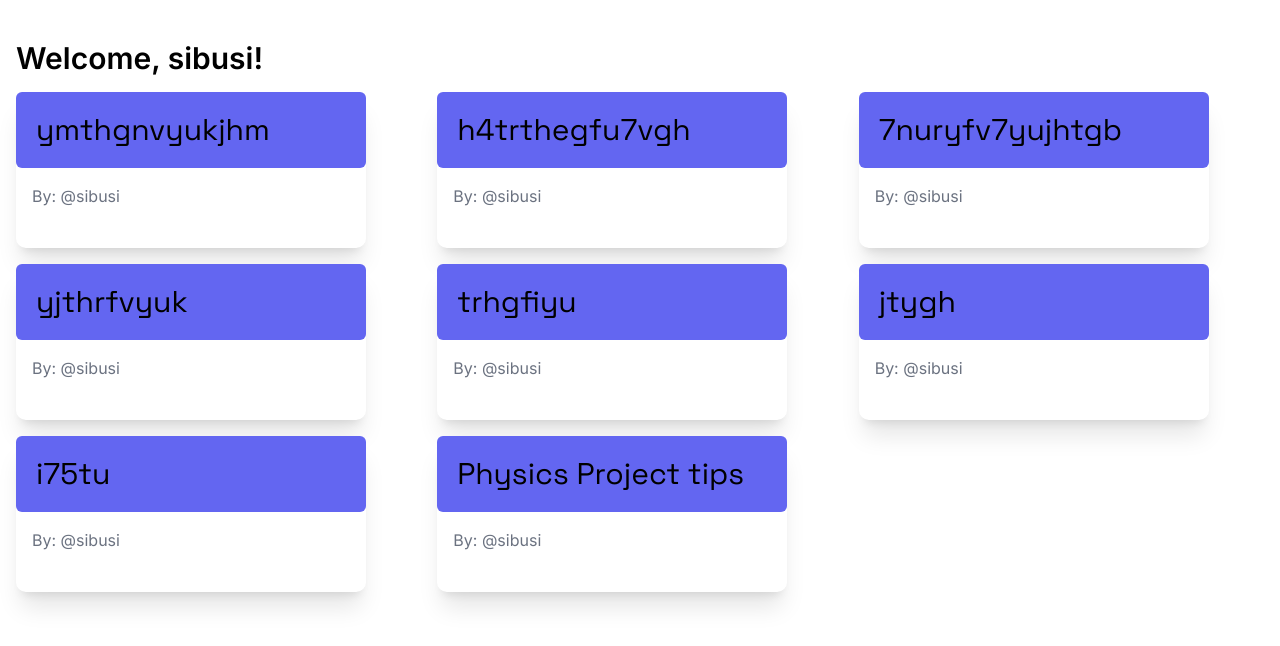
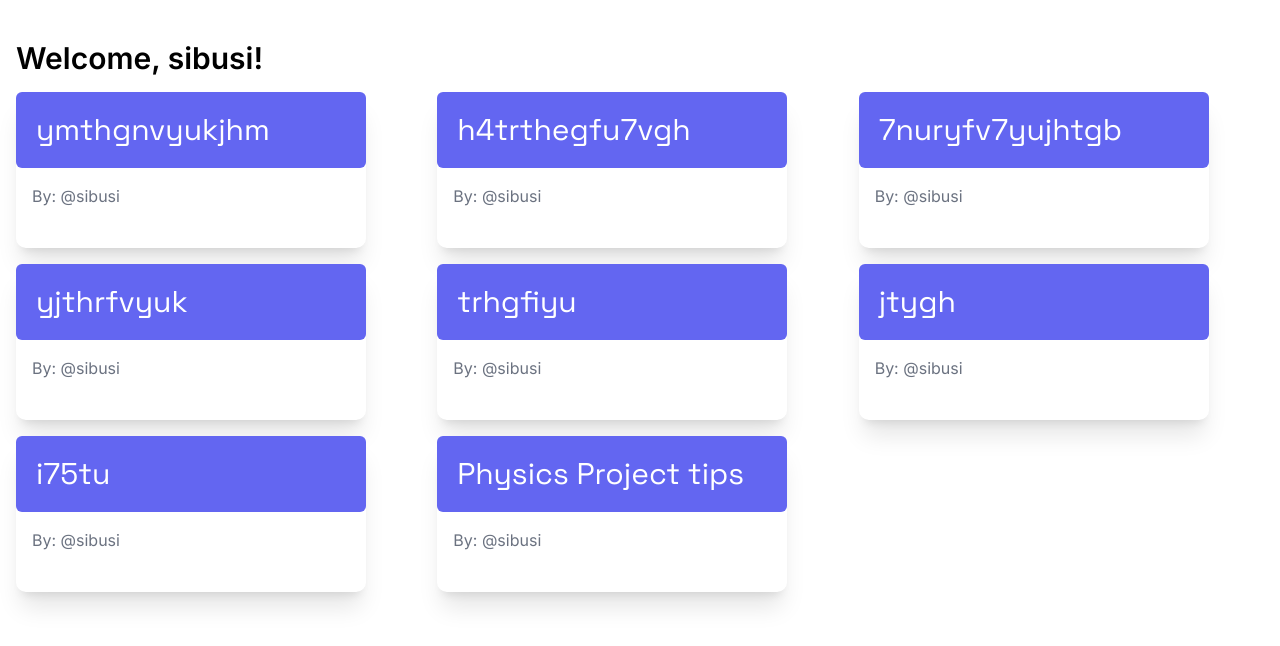
Before and after one commit to SibusiZW/charlies-project, a Django app: page / in a window 1280 px wide. Shown: the part 52-698 px from the top of the page. Run offline with Django 5.2, Linux system fonts and the light colour scheme; a user stored in the database is signed in; data comes from the database, SQL or seed files in the repository; some libraries are stand-ins or nearby versions.

Commit message:
added font-awesome cdn

```diff
--- a/core/templates/base.html
+++ b/core/templates/base.html
@@ -7,6 +7,7 @@
     <link rel="preconnect" href="https://fonts.googleapis.com">
     <link rel="preconnect" href="https://fonts.gstatic.com" crossorigin>
     <link href="https://fonts.googleapis.com/css2?family=Inter:ital,opsz,wght@0,14..32,100..900;1,14..32,100..900&family=Pacifico&family=Space+Grotesk:wght@300..700&display=swap" rel="stylesheet">
+    <link rel="stylesheet" href="https://cdn.jsdelivr.net/npm/@fortawesome/fontawesome-free@6.6.0/css/fontawesome.min.css" integrity="sha384-NvKbDTEnL+A8F/AA5Tc5kmMLSJHUO868P+lDtTpJIeQdGYaUIuLr4lVGOEA1OcMy" crossorigin="anonymous">
     <script src="https://cdn.tailwindcss.com/"></script>
 
     <style>
--- a/core/templates/home.html
+++ b/core/templates/home.html
@@ -7,7 +7,7 @@
         {% for hack in hacks %}
             <div class="w-full max-w-[350px] shadow-xl rounded-[10px]">
                 <div class="rounded-md p-[20px] bg-indigo-500 my-0">
-                    <h1 class="space text-3xl">{{ hack.title }}</h1>
+                    <h1 class="space text-white text-3xl">{{ hack.title }}</h1>
                 </div>
 
                 <div class="p-4 mb-6">
```
